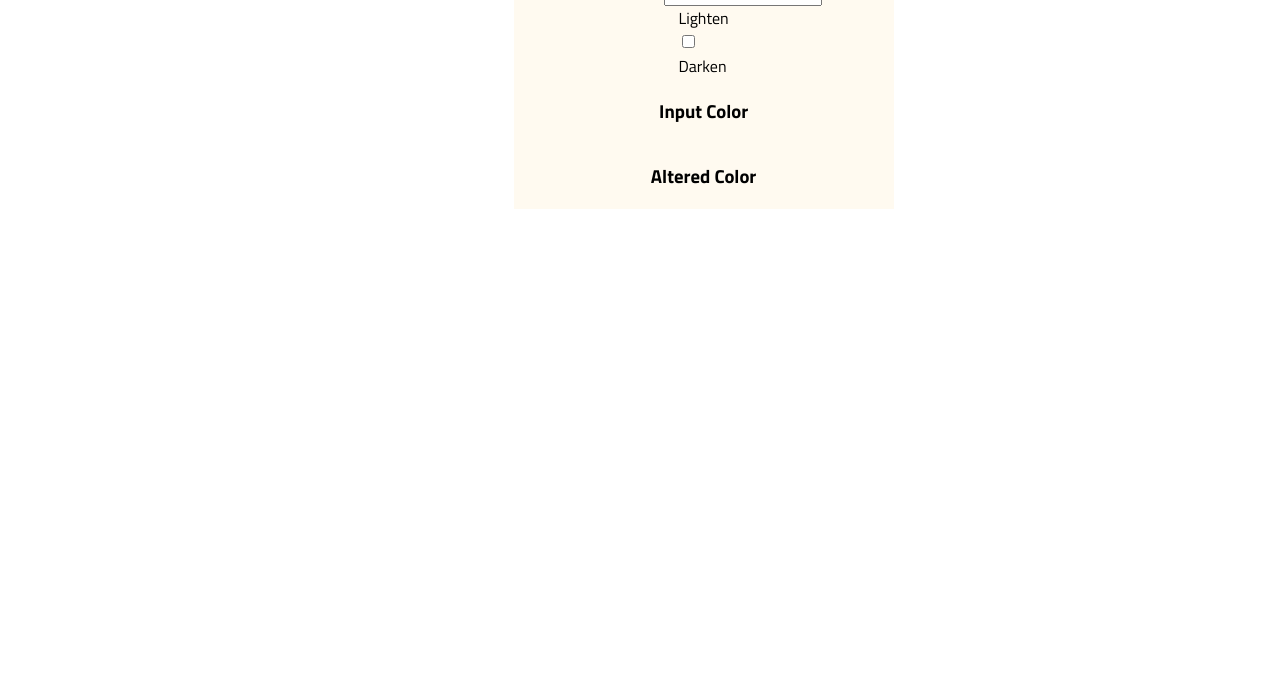
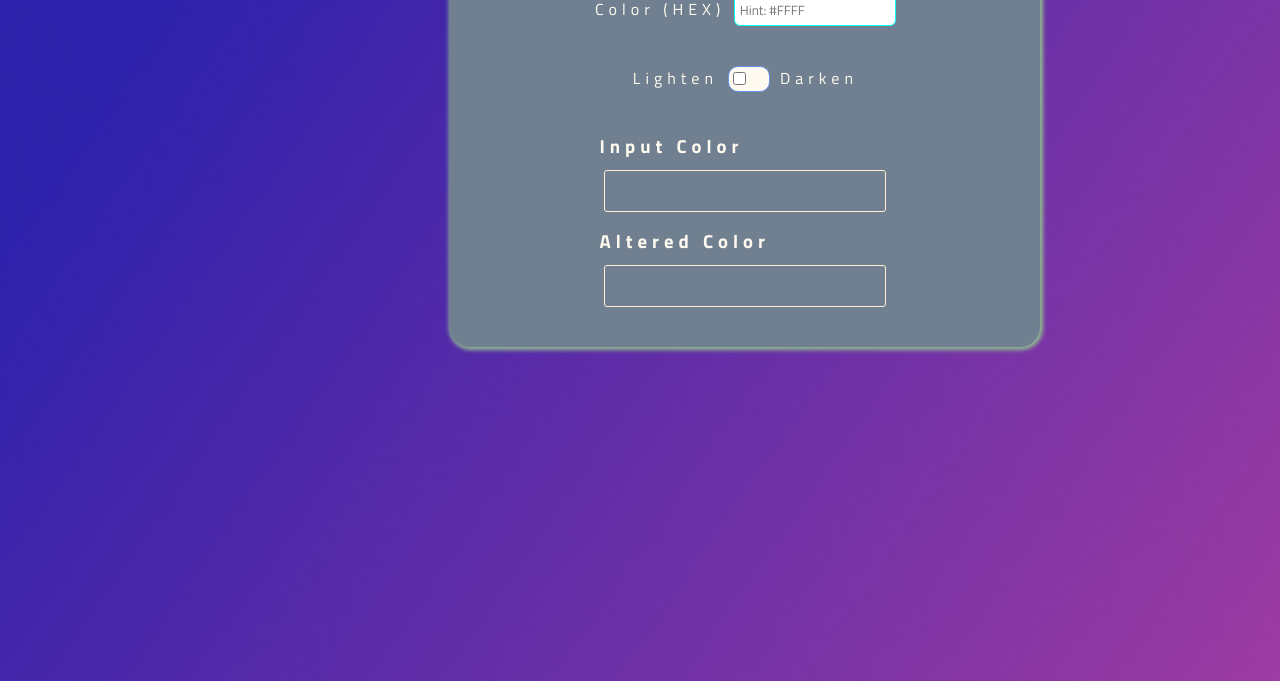
Before and after one commit to j-guerreiro/js-color-tool, a plain HTML site: page index.html in a window 1280 px wide. Shown: the part 119-800 px from the top of the page. Drawn offline with Linux system fonts and the light colour scheme.

Commit message:
General styles and working on/off switch from scratch

```diff
--- a/css/index.css
+++ b/css/index.css
@@ -4,16 +4,80 @@
   font-family: 'Titillium Web', Arial, Helvetica, sans-serif;
 }
 
+body {
+  background-image: url(/assets/luke-chesser-eICUFSeirc0-unsplash.jpg);
+}
+
 .app-container {
   align-items: center;
-  background-color: floralwhite;
+  background-color: slategray;
+  border-radius: 20px;
+  box-shadow: 1px 1px 4px 2px darkseagreen;
   display: flex;
   flex-direction: column;
 }
 
+.app-container h1,
+h2,
+h3,
+h4,
+h5,
+h6,
+p,
+span,
+label,
+.lighten,
+.darken {
+  color: floralwhite;
+  margin: 5px;
+  letter-spacing: 5px;
+}
+
+.color-input-label input {
+  border-radius: 6px;
+  border: 1px solid aqua;
+  padding: 5px;
+}
+
+.color-box-input,
+.color-box-output {
+  border: 1px solid papayawhip;
+  height: 40px;
+  width: 280px;
+  border-radius: 3px;
+  margin: 10px;
+}
+
+.switcher {
+  display: flex;
+  margin: 30px;
+}
+
+.switch {
+  border: 1px solid cornflowerblue;
+  background: floralwhite;
+  border-radius: 10px;
+  width: 40px;
+}
+
+input[type="checkbox" i] {
+  transition: ease-in-out 0.3s;
+}
+
+input[type="checkbox" i]:checked {
+  transform: translateX(17px);
+}
+
 @media screen and (min-width: 1024px) {
   .app-container {
-    width: 380px;
-    margin: 0 40%;
+    margin: 20px 35%;
+    padding: 30px;
+    width: 530px;
   }
 }
+
+@media screen and (max-width: 1024px) {
+  .app-container {
+    padding: 30px;
+  }
+}
```
Also changed, not shown: assets/luke-chesser-eICUFSeirc0-unsplash.jpg (added).
